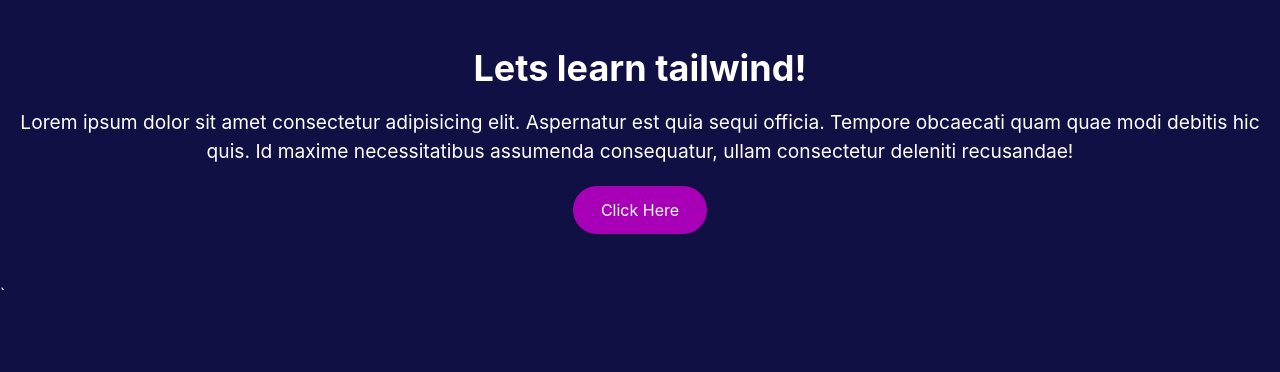
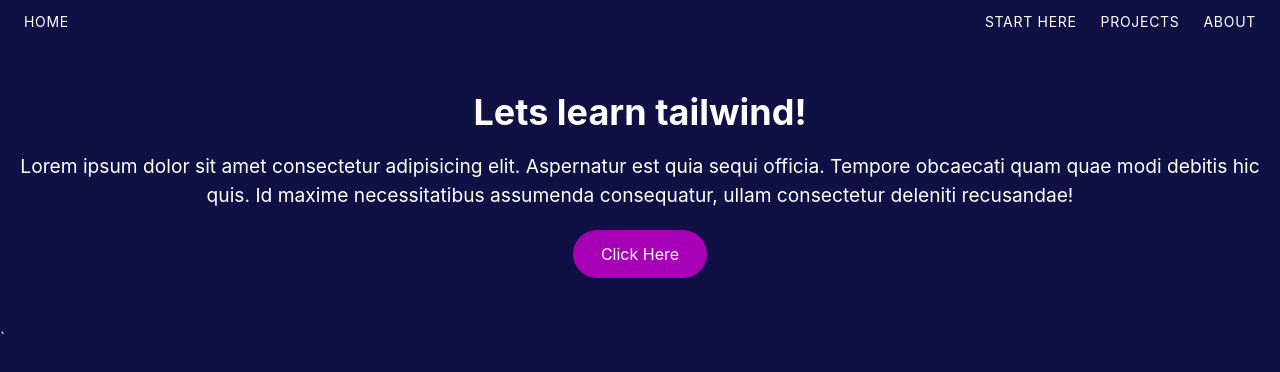
Before and after one commit to jamcardinality/tailwind-css-beginners, a website built with Vite: page index.html in a window 1280 px wide. Built offline with nearby package versions, Linux system fonts and the light colour scheme.

Commit message:
Top Nav (Flexbox)

```diff
--- a/index.html
+++ b/index.html
@@ -9,6 +9,19 @@
 
 
   <body class="bg-[#101044] text-white">
+    <header class="max-w-xl3 mx-auto px-5 py-3">
+      <nav>
+        <ul class="uppercase tracking-wider flex gap-4 text-sm justify-center sm:justify-between flex-wrap">
+          <li class="sm:me-auto"><a href="" class="hover:bg-fuchsia-700 transition-colors p-1 rounded-sm">Home</a></li>
+          <li><a href="" class="hover:bg-fuchsia-700 transition-colors p-1 rounded-sm">Start Here</a></li>
+          <li><a href="" class="hover:bg-fuchsia-700 transition-colors p-1 rounded-sm">Projects</a></li>
+          <li><a href="" class="hover:bg-fuchsia-700 transition-colors p-1 rounded-sm">About</a></li>
+        </ul>
+      </nav>
+
+    </header>
+
+
     <section class="space-y-5 text-center max-w-xl3 mx-auto px-5 py-12">
     <h1 class="text-4xl font-bold">Lets learn tailwind!</h1>
     <p class="text-[1.2rem]">Lorem ipsum dolor sit amet consectetur adipisicing elit. Aspernatur est quia sequi officia. Tempore obcaecati quam quae modi debitis hic quis. Id maxime necessitatibus assumenda consequatur, ullam consectetur deleniti recusandae!</p>
```
